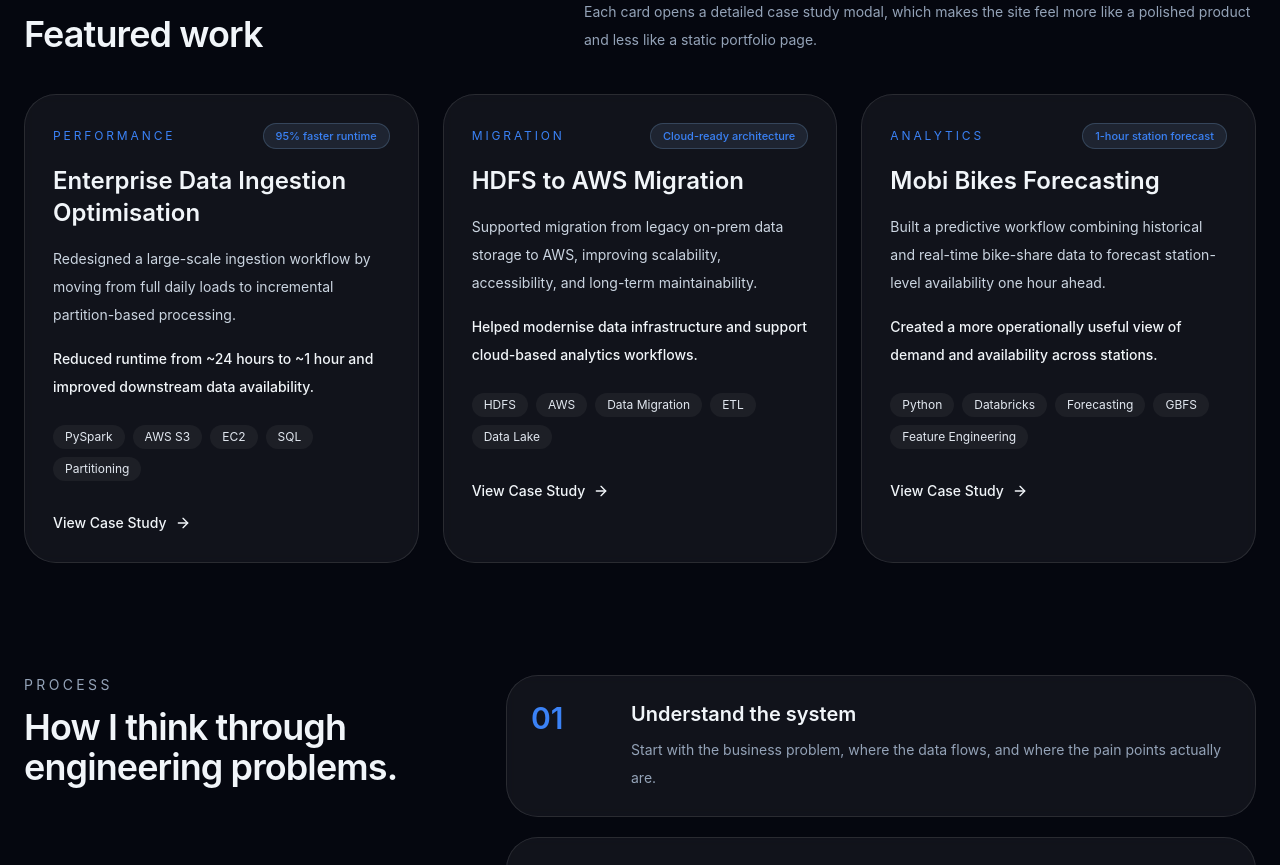
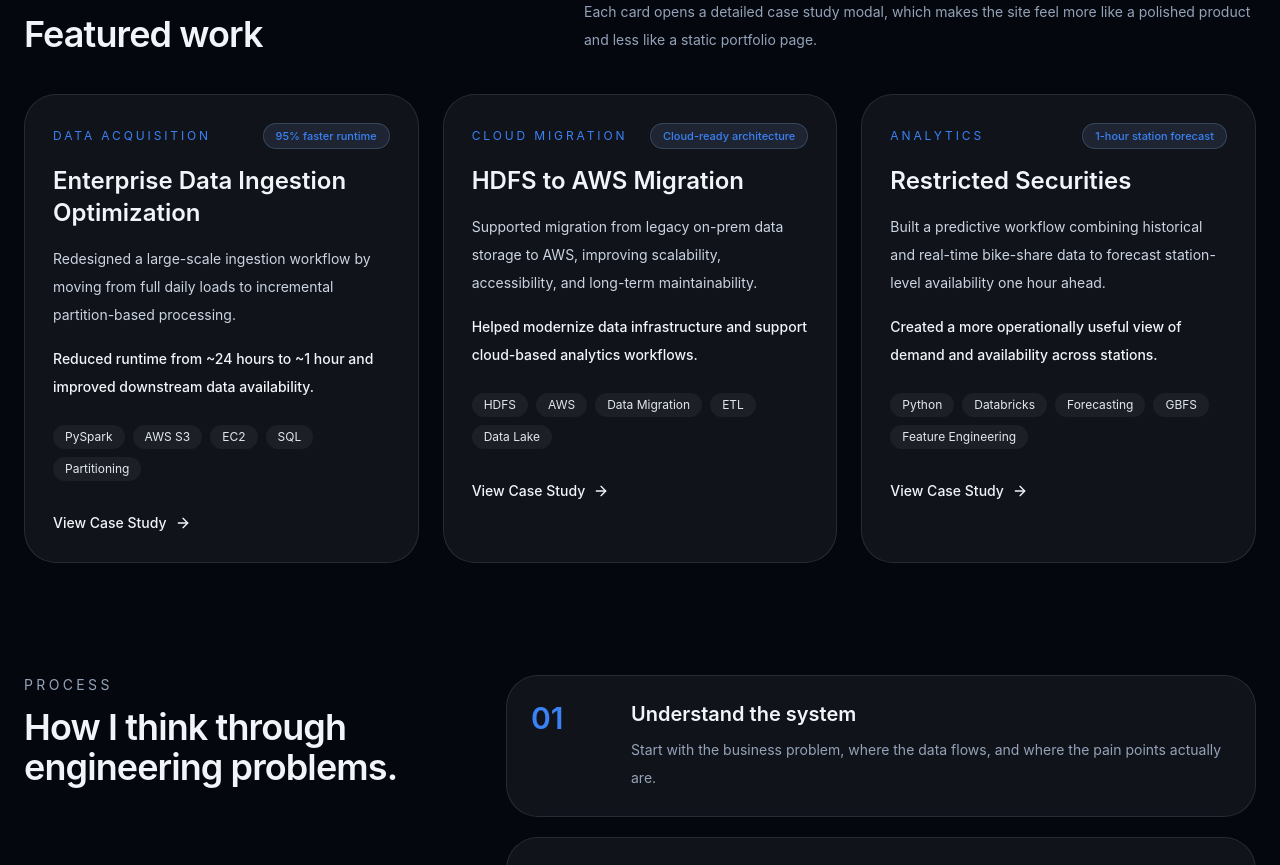
Before and after one commit to calum-nairn99/calum_portfolio_website, a React (Vite) app: page / in a window 1280 px wide. Shown: the part 2640-3505 px from the top of the page. Built offline with nearby package versions, Linux system fonts and the light colour scheme.

Commit message:
Update App.jsx

```diff
--- a/src/App.jsx
+++ b/src/App.jsx
@@ -484,8 +484,8 @@ function ProjectModal({ project, onClose, isLight }) {
 function createProjects() {
   return [
     {
-      title: "Enterprise Data Ingestion Optimisation",
-      category: "Performance",
+      title: "Enterprise Data Ingestion Optimization",
+      category: "Data Acquisition",
       summary:
         "Redesigned a large-scale ingestion workflow by moving from full daily loads to incremental partition-based processing.",
       impact:
@@ -509,11 +509,11 @@ function createProjects() {
     },
     {
       title: "HDFS to AWS Migration",
-      category: "Migration",
+      category: "Cloud Migration",
       summary:
         "Supported migration from legacy on-prem data storage to AWS, improving scalability, accessibility, and long-term maintainability.",
       impact:
-        "Helped modernise data infrastructure and support cloud-based analytics workflows.",
+        "Helped modernize data infrastructure and support cloud-based analytics workflows.",
       stack: ["HDFS", "AWS", "Data Migration", "ETL", "Data Lake"],
       metric: "Cloud-ready architecture",
       problem:
@@ -532,7 +532,7 @@ function createProjects() {
       ],
     },
     {
-      title: "Mobi Bikes Forecasting",
+      title: "Restricted Securities",
       category: "Analytics",
       summary:
         "Built a predictive workflow combining historical and real-time bike-share data to forecast station-level availability one hour ahead.",
```
